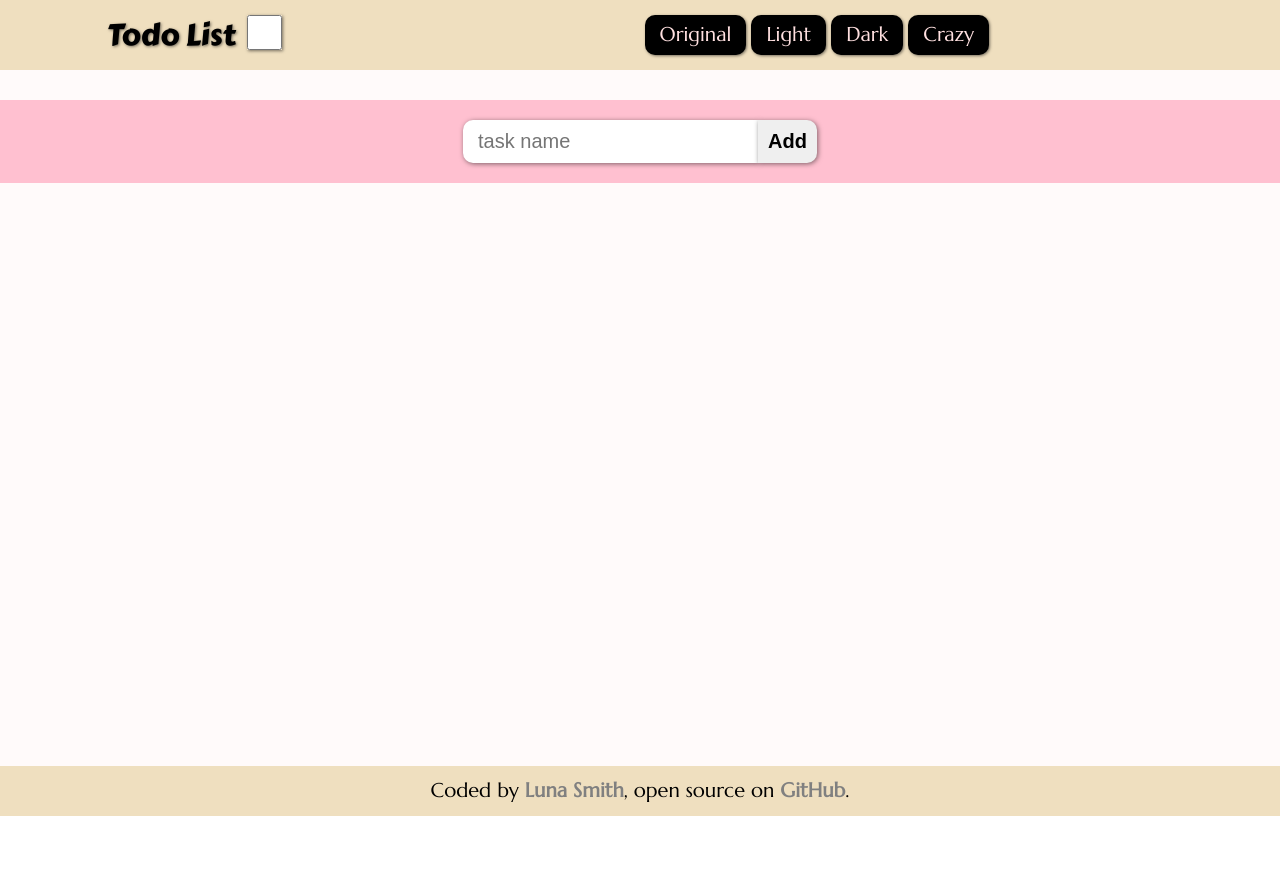
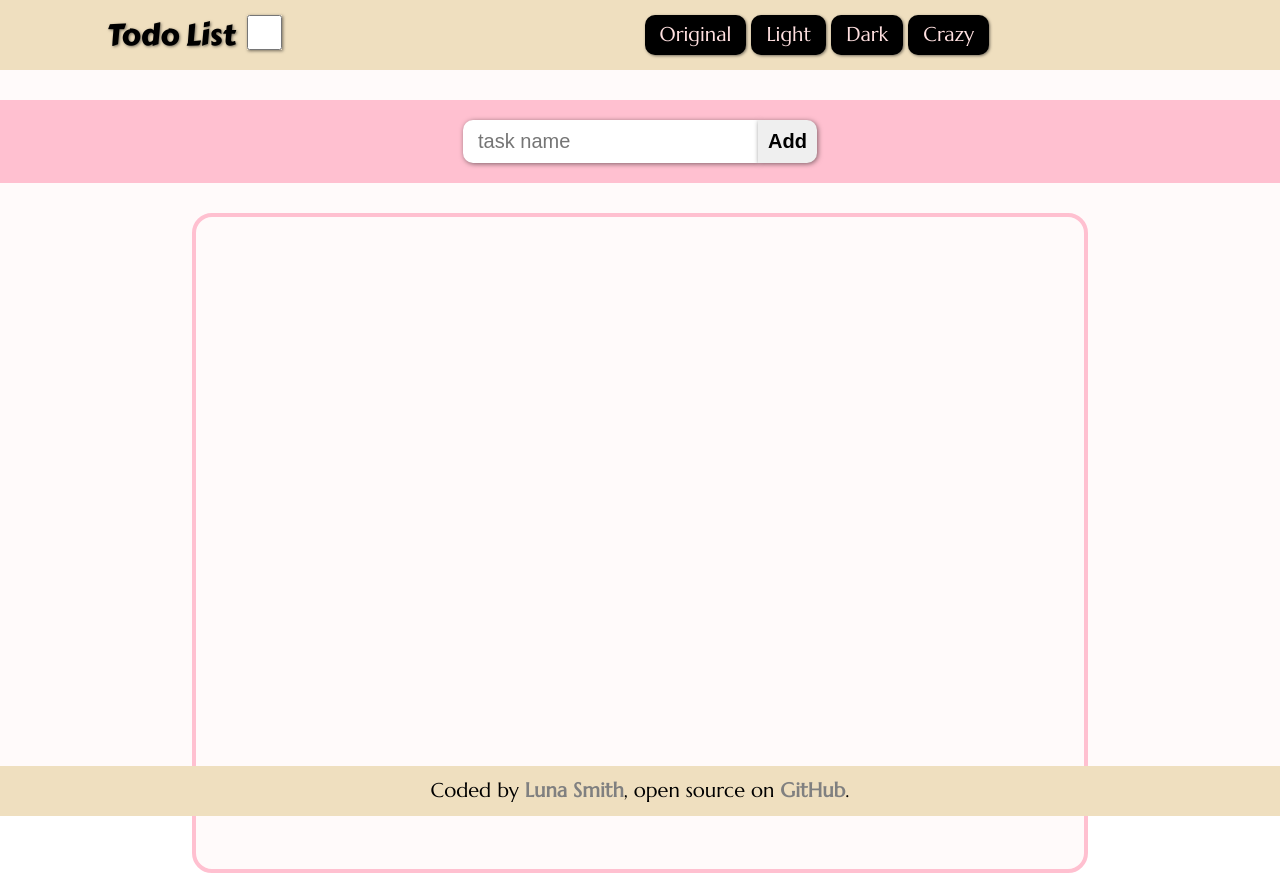
Before and after one commit to Lu-Smith/my_todo_list_react_typescript_redux, a React (Create React App) app: page / in a window 1280 px wide. Before the commit the page ends 816 px from the top, so only its background shows below. Built offline with nearby package versions, Linux system fonts and the light colour scheme; the HTML template or start-up script is replaced by a standard one.

Commit message:
Updated styled.ts

```diff
--- a/src/app/components/styles/AddedTasks.styled.ts
+++ b/src/app/components/styles/AddedTasks.styled.ts
@@ -15,7 +15,7 @@ export const AddedTasksContainer = styled.div`
  border-bottom: 2px solid #fffafa;
  width: 80%;
  margin: 0 auto;
-`
+ `
 
 export const Input = styled.input`
     width: 30px;
--- a/src/app/components/styles/Footer.styled.ts
+++ b/src/app/components/styles/Footer.styled.ts
@@ -1,7 +1,7 @@
 import styled from 'styled-components';
 
 export const FooterContainer = styled.div`
- background: ${props => props.color === "allundone" ? "#efdfbf" : "black"};
+ background: ${props => props.color === "allundone" ? "#efdfbf" : "#ec729c"};
  color:  ${props => props.color === "allundone" ? "black" : "#efdfbf"};
  padding: 10px 0;
  font-size: 20px;
--- a/src/app/components/styles/Header.styled.ts
+++ b/src/app/components/styles/Header.styled.ts
@@ -1,7 +1,7 @@
 import styled from 'styled-components';
 
 export const HeaderContainer = styled.div`
- background: ${props => props.color === "allundone" ? "transparent" : "black"};
+ background: ${props => props.color === "allundone" ? "transparent" : "#ec729c"};
  color:  ${props => props.color === "allundone" ? "black" : "#efdfbf"};
  padding: 10px 0;
  font-size: 20px;
--- a/src/app/components/styles/Main.styled.ts
+++ b/src/app/components/styles/Main.styled.ts
@@ -37,5 +37,13 @@ export const Button = styled.button`
 `
 
 export const TasksList = styled.div`
-  margin-top: 20px;
+  margin: 0 auto;
+  margin-top: 30px;
+  height: 660px;
+  width: 70%;
+  border: 4px solid #ffc0d0;
+  background-color: #fffafa;
+  padding: 30px;
+  border-radius: 20px;
+  overflow-y: scroll;
 `
```
